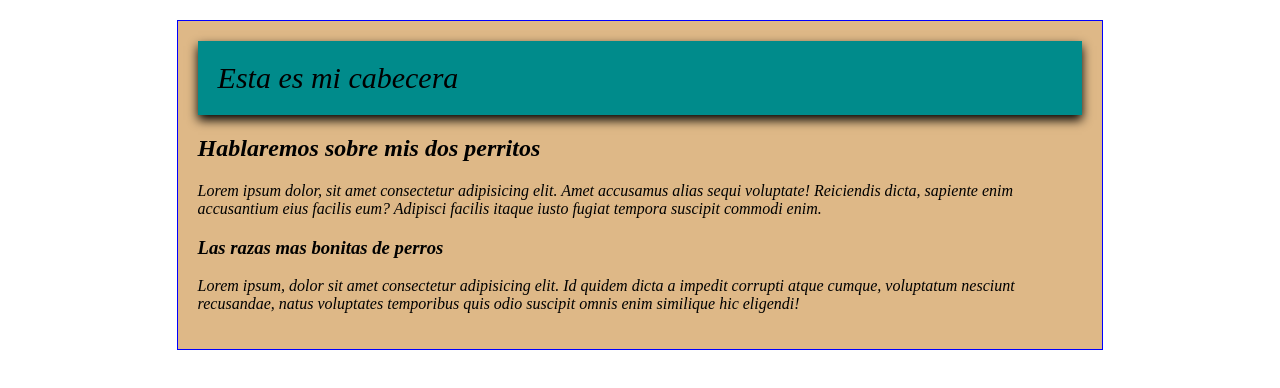
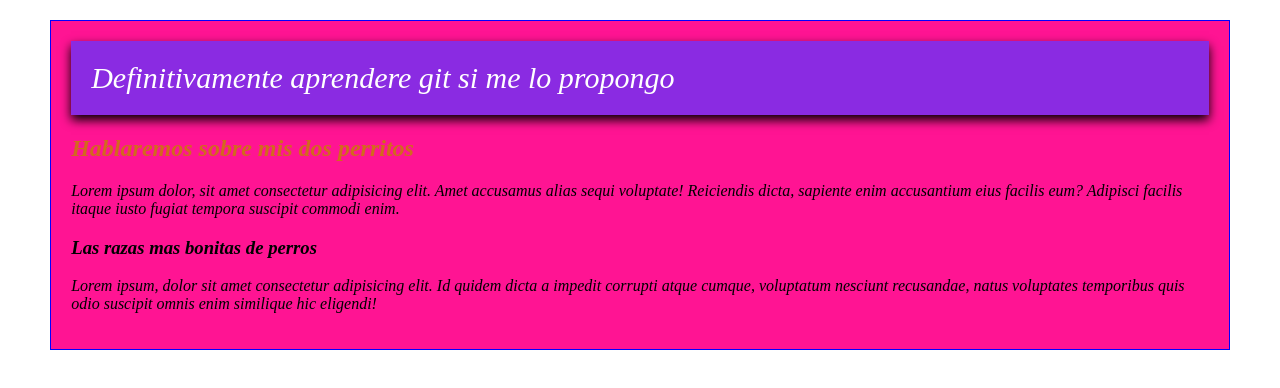
Before and after one commit to carlospache98/blog_site_bitacora, a plain HTML site: page index.html in a window 1280 px wide. Drawn offline with Linux system fonts and the light colour scheme.

Commit message:
Modificamos el h2. color de fondo y letra bonito al encabezado

```diff
--- a/css/estilos.css
+++ b/css/estilos.css
@@ -3,17 +3,19 @@ body{
 }
 
 .main{
-    width: 70%;
+    width: 90%;
     margin: 20px auto;
     border: 1px solid blue;
     padding: 20px;
-    background-color: burlywood;
+    background-color: deeppink;
 }
 h2{
     margin-top: 0px;
+    color: chocolate;
 }
 .encabezado{
-    background-color: darkcyan;
+    background-color: blueviolet;
+    color: white;
     padding: 20px;
     margin-bottom: 20px;
     font-size: 30px;
--- a/index.html
+++ b/index.html
@@ -9,7 +9,7 @@
 <body>
     <div class="main">
         <div class="encabezado">
-            Esta es mi cabecera
+            Definitivamente aprendere git si me lo propongo
         </div>
         <h2>Hablaremos sobre mis dos perritos</h2>
         <p>Lorem ipsum dolor, sit amet consectetur adipisicing elit. Amet accusamus alias sequi voluptate! Reiciendis dicta, sapiente enim accusantium eius facilis eum? Adipisci facilis itaque iusto fugiat tempora suscipit commodi enim.</p>
```
